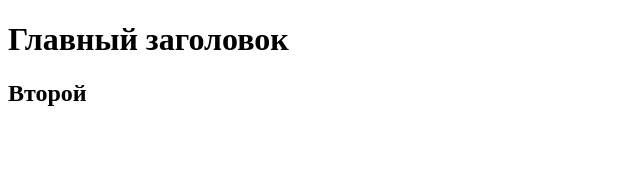
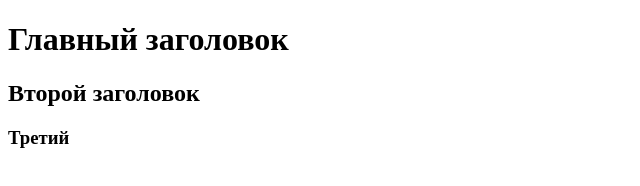
Before and after one commit to Dmitriy2140/New-repository, a plain HTML site: page index.html in a window 1280 px wide. Shown: the whole page, without its empty margins (0-640 px from the left). Drawn offline with Linux system fonts and the light colour scheme.

Commit message:
2й заголовок

```diff
--- a/index.html
+++ b/index.html
@@ -8,6 +8,7 @@
 </head>
 <body>
     <h1> Главный заголовок </h1>
-    <h2> Второй </h2>
+    <h2> Второй заголовок </h2>
+    <h3> Третий </h3>
 </body>
 </html>
```
